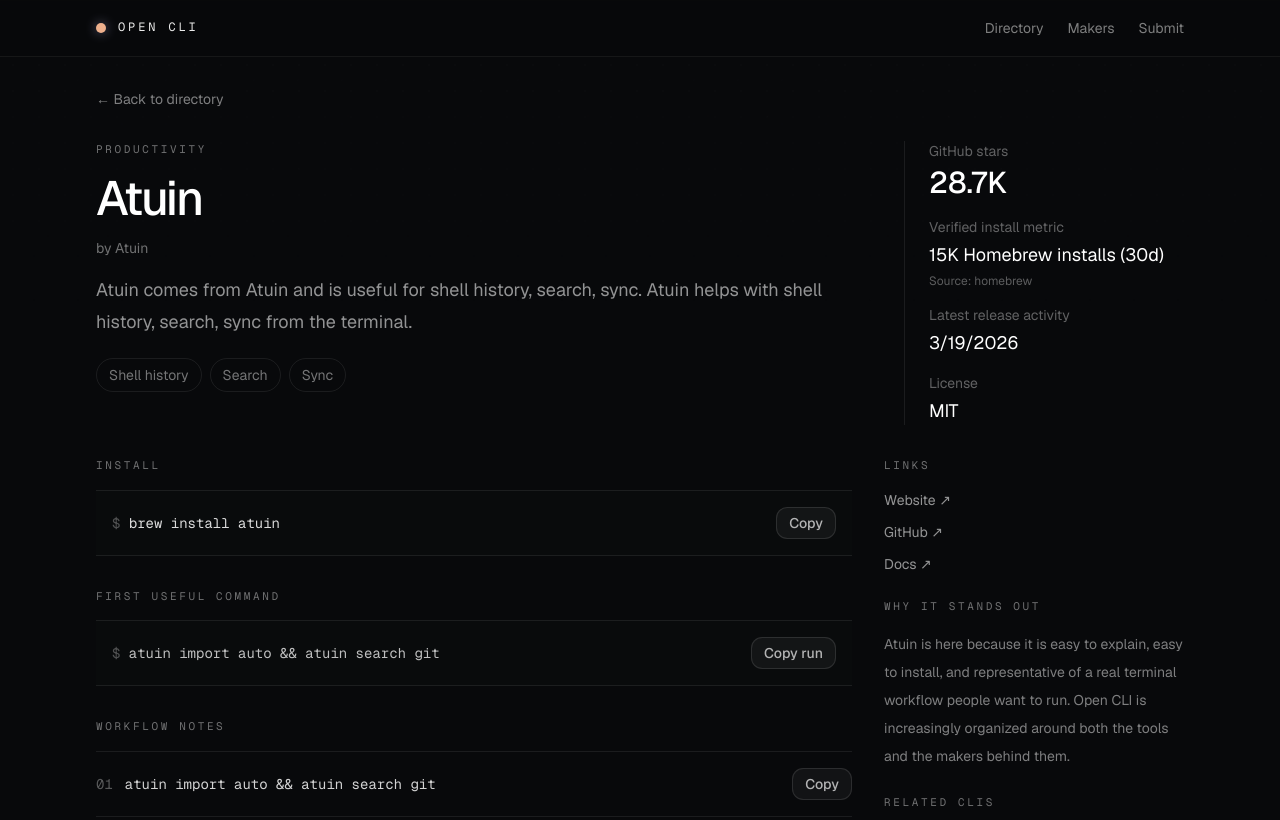
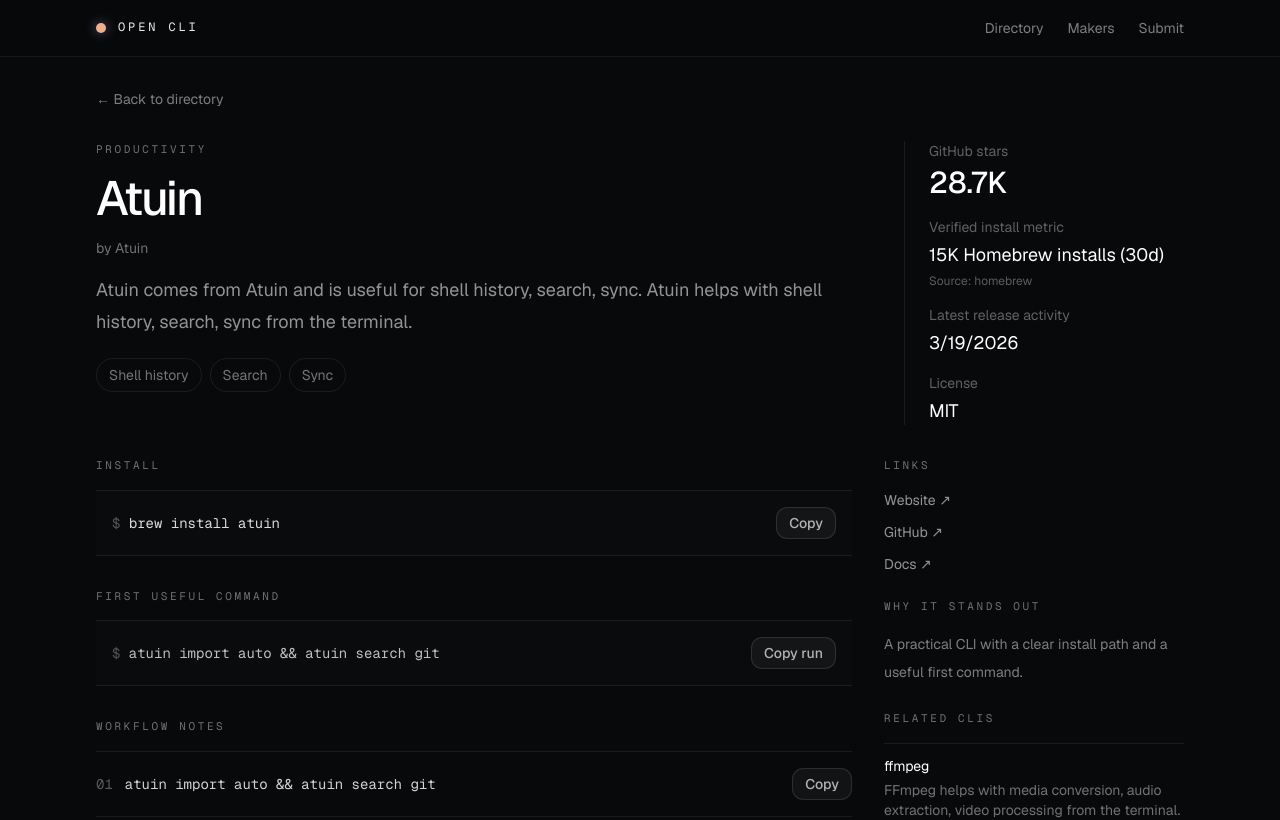
Before and after one commit to gvkhosla/open-cli, a Next.js app: page /cli/atuin in a window 1280 px wide. Shown: the top 820 px of the page. Built offline with nearby package versions, Linux system fonts and the light colour scheme.

Commit message:
Tighten CLI detail copy

```diff
--- a/src/app/cli/[slug]/page.tsx
+++ b/src/app/cli/[slug]/page.tsx
@@ -188,9 +188,7 @@
             <div>
               <div className="section-kicker">Why it stands out</div>
               <p className="mt-4 text-sm leading-7 text-white/48">
-                {cli.name} is here because it is easy to explain, easy to install, and representative of a real
-                terminal workflow people want to run. Open CLI is increasingly organized around both the tools
-                and the makers behind them.
+                A practical CLI with a clear install path and a useful first command.
               </p>
             </div>
 
```
